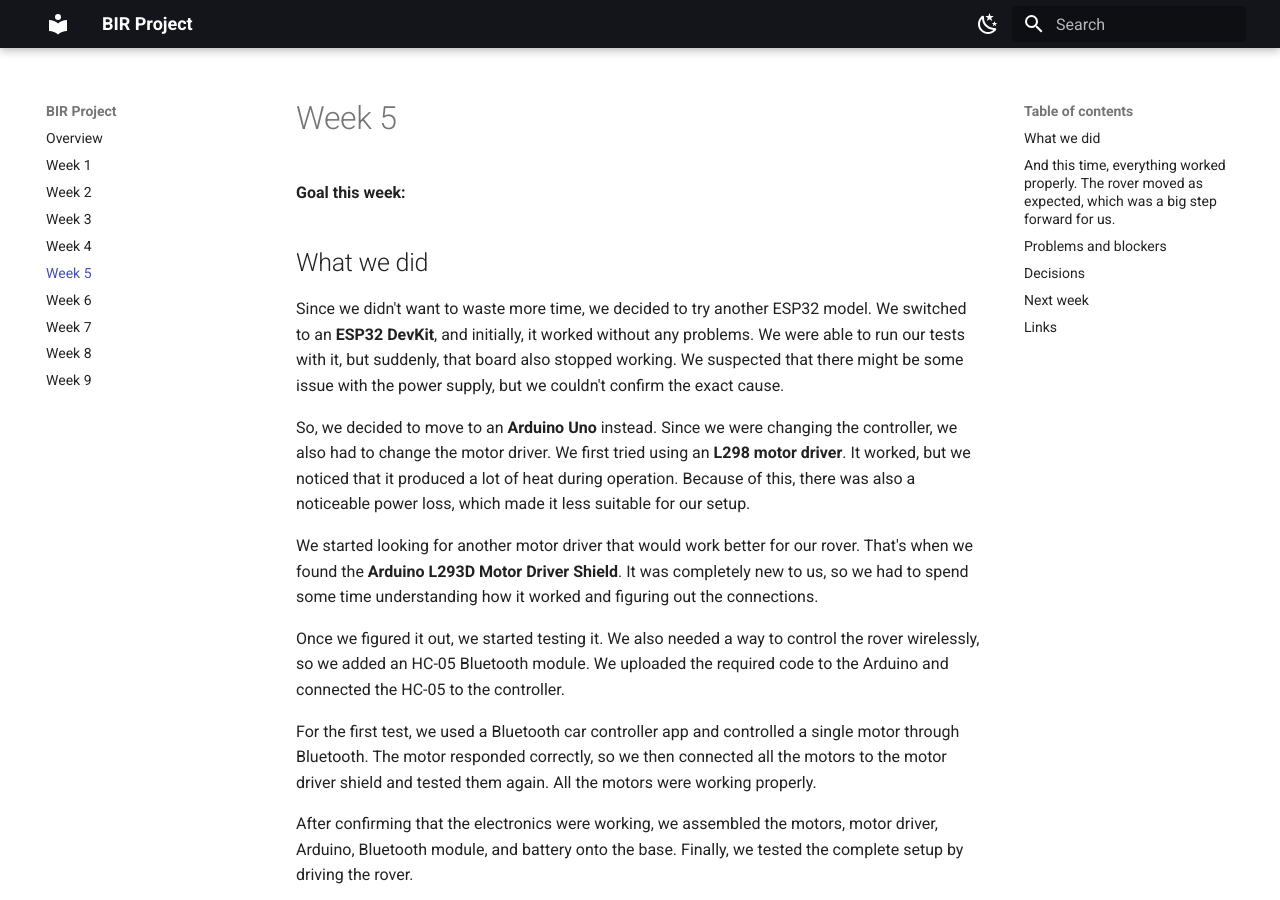
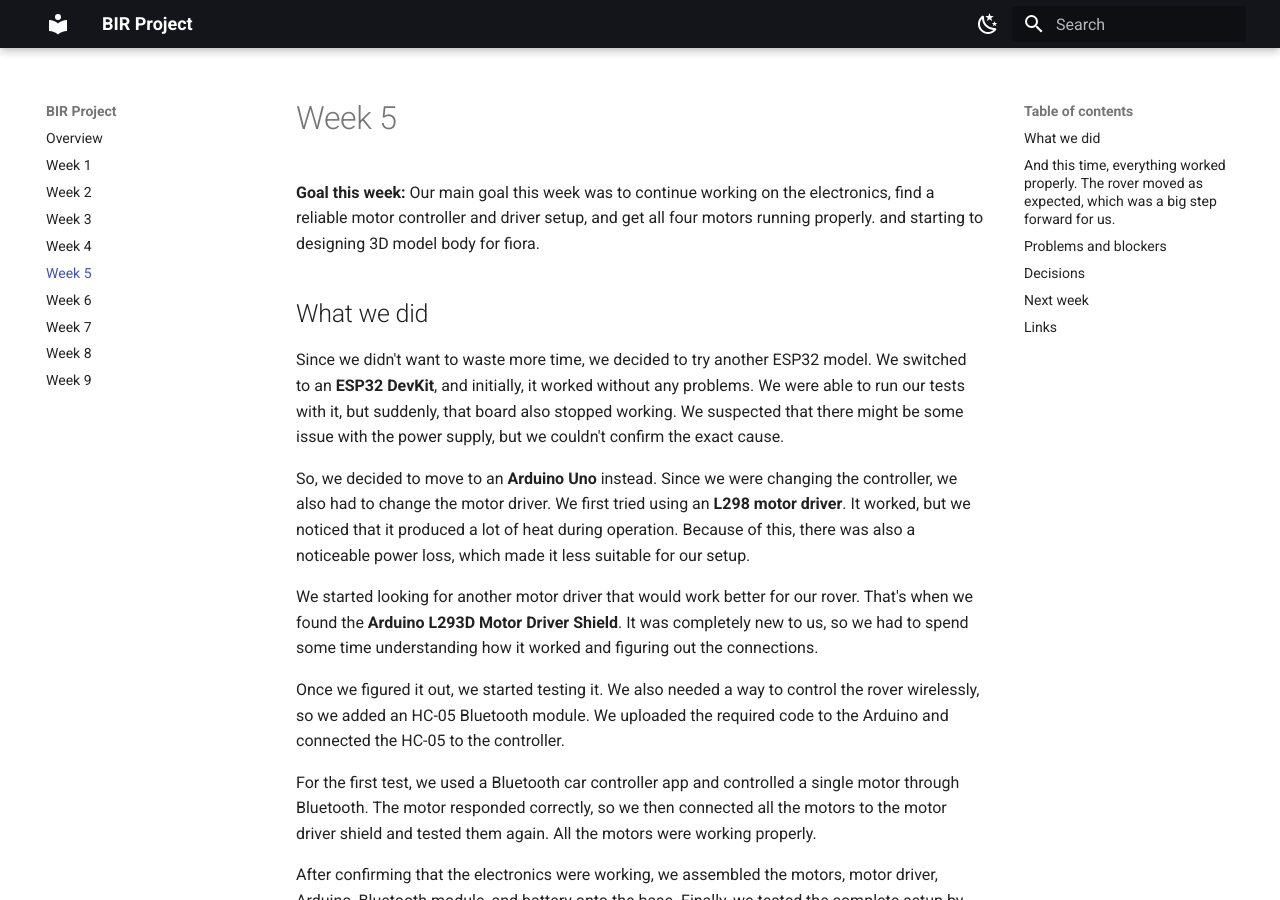
Before and after one commit to BuilderinResidencyTinkerspace/FIORA, an MkDocs documentation site: the page built from docs/week-05.md, in a window 1280 px wide and 900 px high. Built offline with MkDocs 1.6.1 and Material for MkDocs 9.7.7, drawn with Linux system fonts in a browser that asks for light colours.

Commit message:
Update week-05.md

```diff
--- a/docs/week-05.md
+++ b/docs/week-05.md
@@ -1,6 +1,8 @@
 # Week 5
 
 **Goal this week:**
+Our main goal this week was to continue working on the electronics, find a reliable motor controller and driver setup, and get all four motors running properly.
+and starting to designing 3D model body for fiora.
 
 ## What we did
 
```
